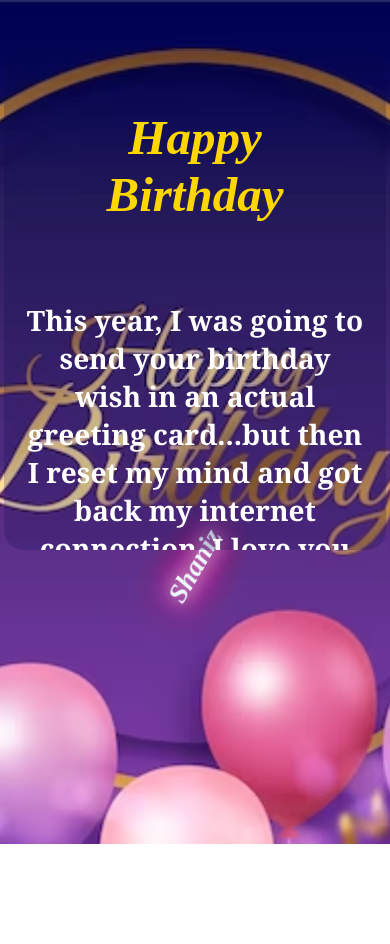
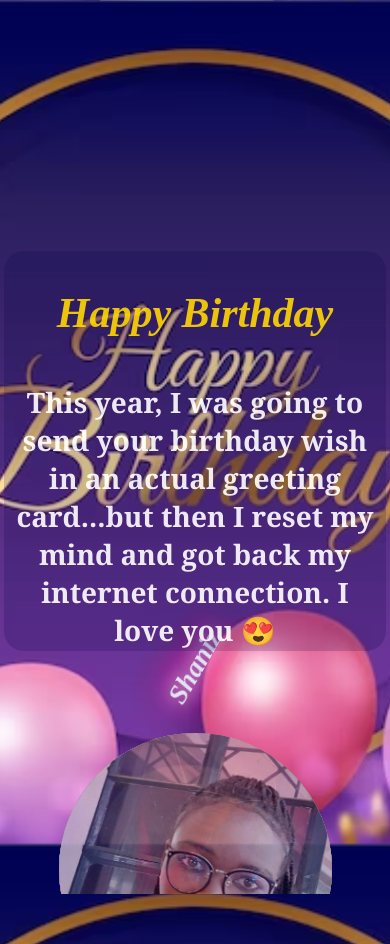
Before and after one commit to sweetLawrence/Birthday, a plain HTML site: page index.html in a window 390 px wide. Before the commit the page ends 844 px from the top, so only its background shows below. Drawn offline with Linux system fonts and the light colour scheme.

Commit message:
Updated css file

```diff
--- a/style.css
+++ b/style.css
@@ -9,12 +9,16 @@ body {
   background-size: cover;
   background-repeat: no-repeat;
   background-blend-mode: lighten;
-  opacity: 1;
+  opacity: .9;
+  overflow-y: hidden;
 }
 .holder {
   margin: 50px auto;
+  padding-top: 40px;
+  height: 100vh;
   display: flex;
   justify-content: space-evenly;
+  overflow: hidden;
 }
 .wishText {
   width: 35%;
@@ -22,7 +26,7 @@ body {
   background: rgba(8, 8, 73, 0.2);
   height: 500px;
   border-radius: 20px;
-  overflow-y: auto;
+  overflow-y: hidden;
   z-index: 1;
 }
 .hb {
@@ -34,7 +38,7 @@ body {
   padding: 1.2em;
 }
 .text {
-  font-size: 2rem;
+  font-size: 1.5rem;
   color: orchid;
   color: white;
   font-weight: 700;
@@ -56,28 +60,30 @@ body {
   transform: rotate(45deg);
 }
 
-@keyframes glow {
+@-webkit-keyframes glow {
   from {
     text-shadow: 0 0 10px #fff, 0 0 20px #fff, 0 0 30px #e60073,
       0 0 40px #e60073, 0 0 50px #e60073, 0 0 60px #e60073, 0 0 70px #e60073;
     transform: rotate(60deg);
-    font-size: 6rem;
+
   }
   to {
     text-shadow: 0 0 20px #fff, 0 0 30px #ff4da6, 0 0 40px #ff4da6,
       0 0 50px #ff4da6, 0 0 60px #ff4da6, 0 0 70px #ff4da6, 0 0 80px #ff4da6;
     transform: rotate(-60deg);
 
-    font-size: 2rem;
+
   }
 }
 
 .image {
-  margin-top: 70px;
+  margin-top: 10px;
+  padding-top: 40px;
   width: 30%;
   border-radius: 20px;
   position: relative;
   z-index: 1;
+  /* background: red; */
 }
 .image img {
   position: absolute;
@@ -85,7 +91,7 @@ body {
   border-radius: 50%;
   background: rgba(240, 248, 255);
   transition: all 3s ease-in-out;
-  opacity: .9;
+  opacity: .8;
 }
 .fadeIn{
   opacity:1;
@@ -104,19 +110,35 @@ body {
     align-items: center;
     justify-content: center;
     overflow-y: auto;
+    position: relative;
   }
   .wishText {
     width: 98%;
+    height: 400px;
   }
   .image {
+    margin-top: 10px;
     width: 70%;
     position: relative;
+
+
   }
   .image img {
     width: 100%;
     border-radius: 50%;
-    background: rgba(240, 248, 255);
+    background: rgba(255,255,255,.1);
   }
+
+  .hb {
+    font-size: 3rem;
+    padding: .9em;
+  }
+  .text {
+    font-size: 2rem;
+    font-weight: 700;
+    padding: 0.3em;
+  }
+
 }
 
 /* include Animation On Scroll on your next edit. (AOS)*/
```
